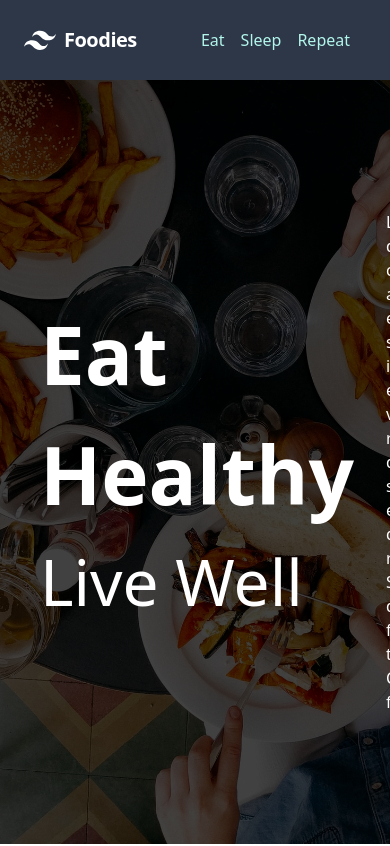
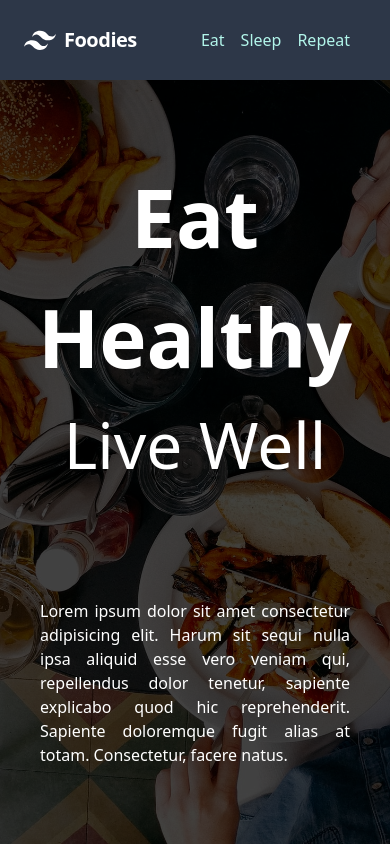
Before and after one commit to heytulsiprasad/foodies, a React (Create React App) app: page / in a window 390 px wide. Shown: the top 846 px of the page. Built offline with nearby package versions, Linux system fonts and the light colour scheme.

Commit message:
:iphone: add responsiveness to hero

```diff
--- a/src/components/Hero/Hero.js
+++ b/src/components/Hero/Hero.js
@@ -5,12 +5,12 @@ import classes from "./Hero.module.css";
 function Hero() {
     return (
         <div className={classes.Hero}>
-            <div className="font-sans p-6 h-full flex content-between justify-between flex-col md:flex-row">
-                <div className="self-center p-4">
+            <div className="font-sans p-6 h-full flex content-between justify-between md:justify-around flex-row md:flex-col">
+                <div className="self-center md:text-center p-4">
                     <h1>Eat Healthy</h1>
                     <h2>Live Well</h2>
                 </div>
-                <div className="self-center max-w-xl p-4">
+                <div className="self-center md:text-justify max-w-xl p-4">
                     <p className="text-base">
                         Lorem ipsum dolor sit amet consectetur adipisicing elit.
                         Harum sit sequi nulla ipsa aliquid esse vero veniam qui,
```
